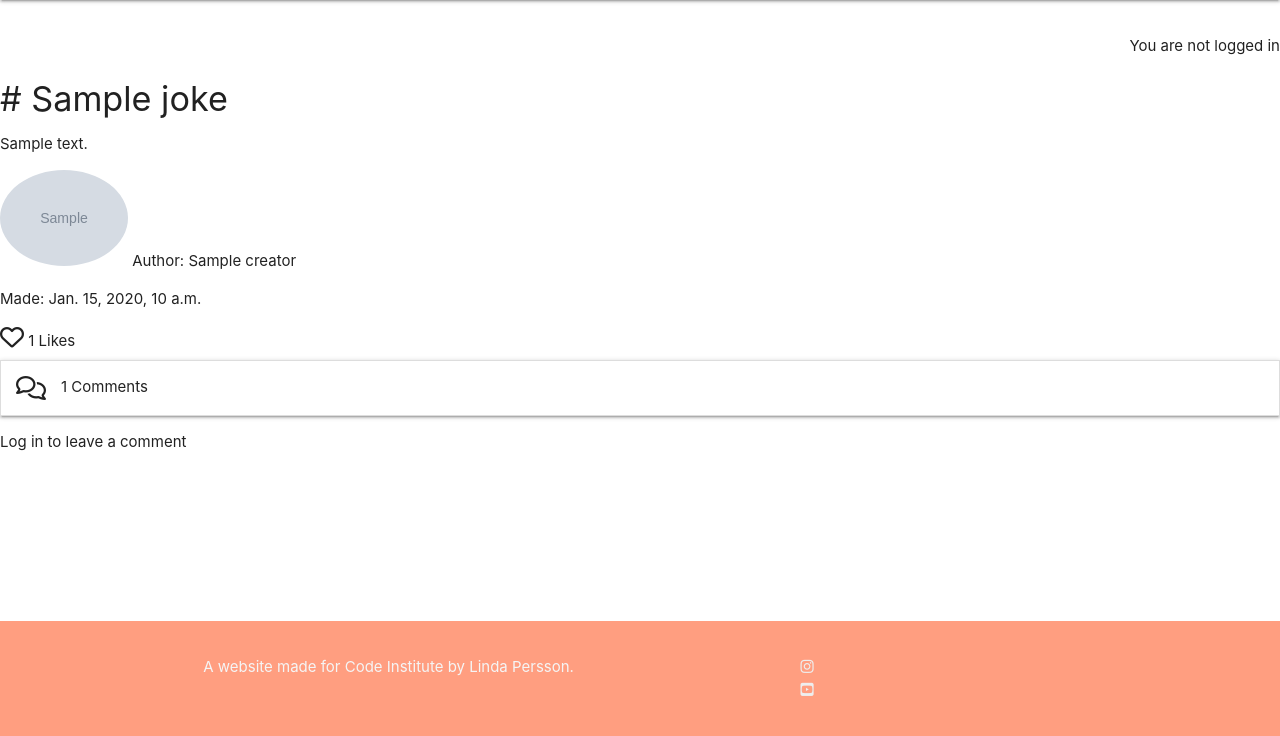
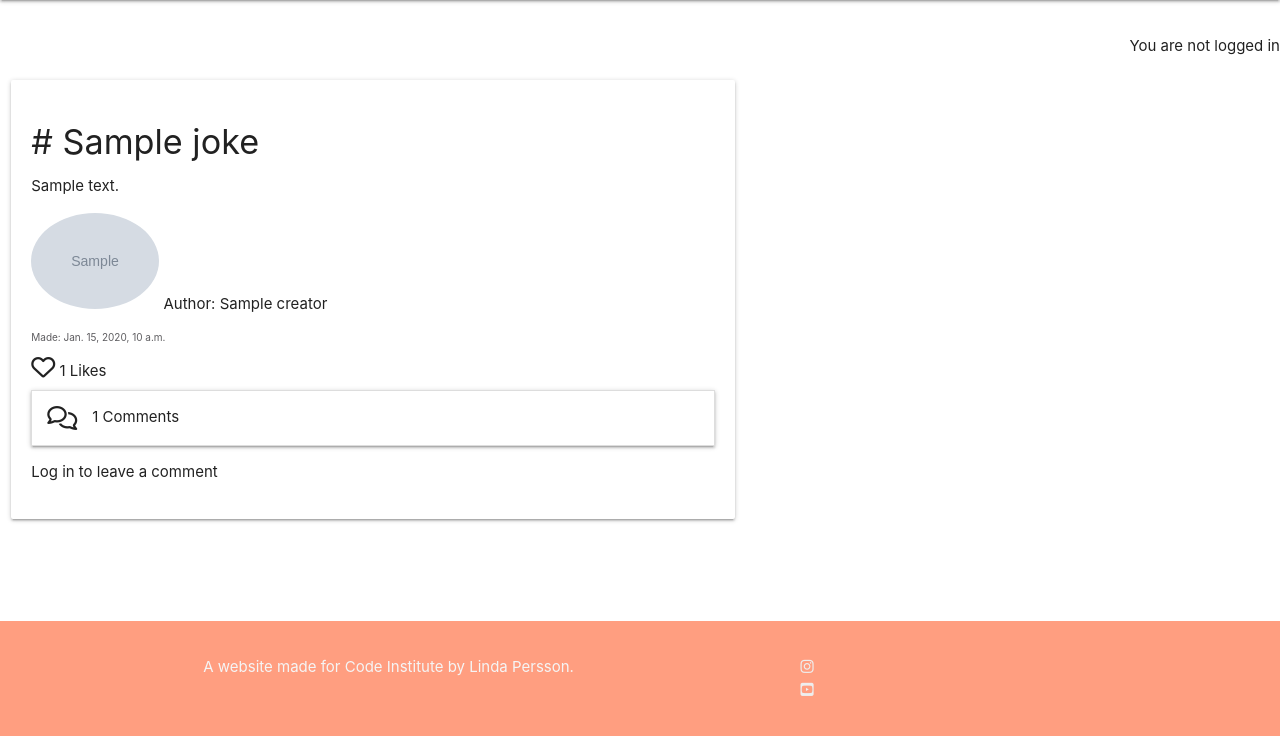
Before and after one commit to LindaAPersson/dadjokes, a Django app: template the_jokes/templates/the_jokes/jokes_detail.html in a window 1280 px wide. Shown: the part 64-800 px from the top of the page. Run offline with Django 3.2, Linux system fonts and the light colour scheme; the template is opened without the code that fills it: most values are stand-ins (such as "Sample title", 1, 10 or a date in 2020); grey boxes marked "Sample" are stand-in pictures; some libraries are stand-ins or nearby versions.

Commit message:
<style>[jokes detail]added style to jokes detail.html

```diff
--- a/static/css/style.css
+++ b/static/css/style.css
@@ -26,8 +26,12 @@ main {
     display: none;
 }
 
+.card {
+    padding: 20px;
+}
+
 .creator_image {
-    height: 10vh;
+    height: 10px;
     width: 10vw;
 }
 
--- a/the_jokes/templates/the_jokes/jokes_detail.html
+++ b/the_jokes/templates/the_jokes/jokes_detail.html
@@ -4,7 +4,9 @@
 {% block content %}
 
 
-
+<div class="row">
+  <div class="col s12 m7">
+    <div class="card">
       <h4># {{joke.title}}</h4>
       <p>{{joke.joke_text | safe}}</p>
         {% if "placeholder" in joke.creator_image.url %}
@@ -13,7 +15,7 @@
             <img src="{{ joke.creator_image.url }}" class="circle creator_image responsive-img">
         {% endif %}
       </span>Author: {{joke.creator}}</p>
-<p>Made: {{joke.created_on}}</p>
+      <p class="small-text">Made: {{joke.created_on}}</p>
 
   <!-- Displaying likes -->
 
@@ -33,22 +35,19 @@
         <i class="far fa-heart"></i> {{ likes_count }} Likes
       {% endif %}
 
+  <!-- Displaying Comments and count of comments-->
 
-  <!-- Displaying Comments and count of comments-->
       <ul class="collapsible">
         <li>
           <div class="collapsible-header"><i class="far fa-comments"></i>{{ comment_count }} Comments</div>
-    <div class="collapsible-body"><span class="card">
+          <div class="collapsible-body">
+            <span>
             {% for comment in comments %}
               <strong>{{ comment.creator }}</strong>:
-            <div id="comment{{ comment.id }}">
-              {{ comment.comment_text | safe }}
-            </div>
+              <div id="comment{{ comment.id }}">{{ comment.comment_text | safe }}</div>
               <p class="small-text">{{ comment.created_on }}</p>
                 {% if not comment.approved and comment.creator == user %}
-              <p class="approval">
-                  This comment is awaiting approval
-              </p>
+                  <p class="approval">This comment is awaiting approval</p>
                 {% endif %}
                 {% if user.is_authenticated and comment.creator == user %}
                   <button class="btn  orange lighten-1 btn-edit" comment_id="{{ comment.id }}">Edit</button>
@@ -56,19 +55,17 @@
                 {% endif %}
               <hr>
             {% endfor %}
-      </span></div>
+            </span>
+          </div>
         </li>
       </ul>
 
+    <!-- Creating New Comments -->
 
-
-            <!-- Our for loop ends here -->
-
-    <!-- Creating New Comments -->
       <div>
         <div>
           {% if user.is_authenticated %}
-          <h3>Leave a comment:</h3>
+            <h4>Leave a comment:</h4>
             <p>Posting as: {{ user.username }}</p>
             <form id="commentForm" method="post">
               {{ comment_form }}
@@ -78,11 +75,12 @@
               {% else %}
                 <p>Log in to leave a comment</p>
               {% endif %}
-
-
         </div>
       </div>
     </div>
+  </div>
+</div>
+
 <!-- Delete confirmation modal -->
 <div id="modal1" class="modal">
   <div class="modal-content">
@@ -93,7 +91,6 @@
   <div class="modal-footer">
     <button type="button" class="btn btn-secondary"data-bs-dismiss="modal">Close</button>
     <a id="deleteConfirm" href="#" class="btn btn-danger modal-close waves-effect waves-green btn-flat">Delete</a>
-
   </div>
 </div>
 
```
Lines whose indentation alone changed are shown as unchanged.
